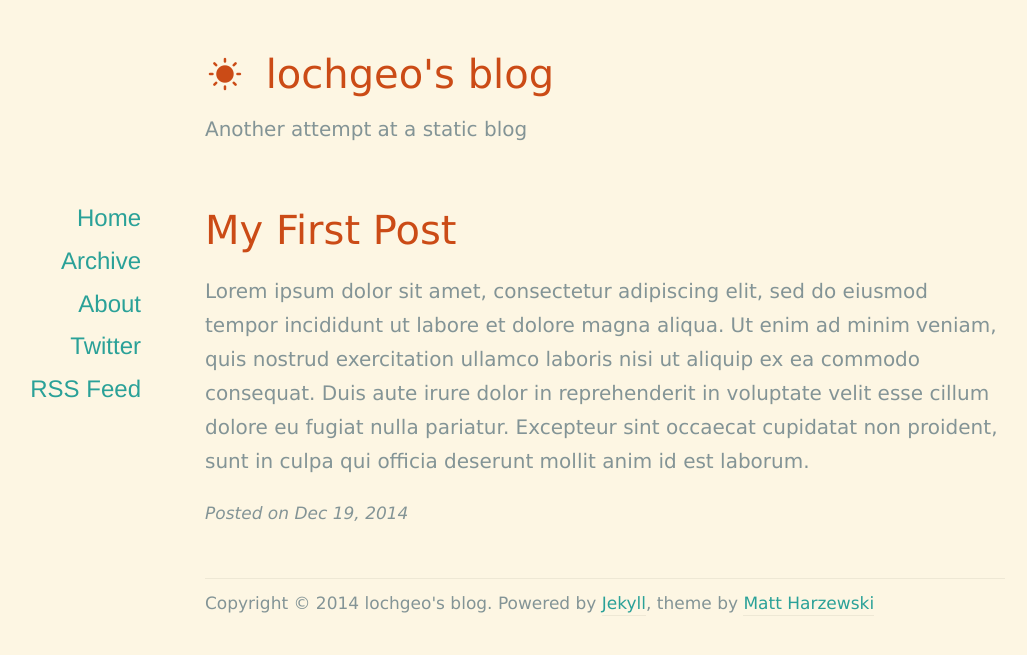
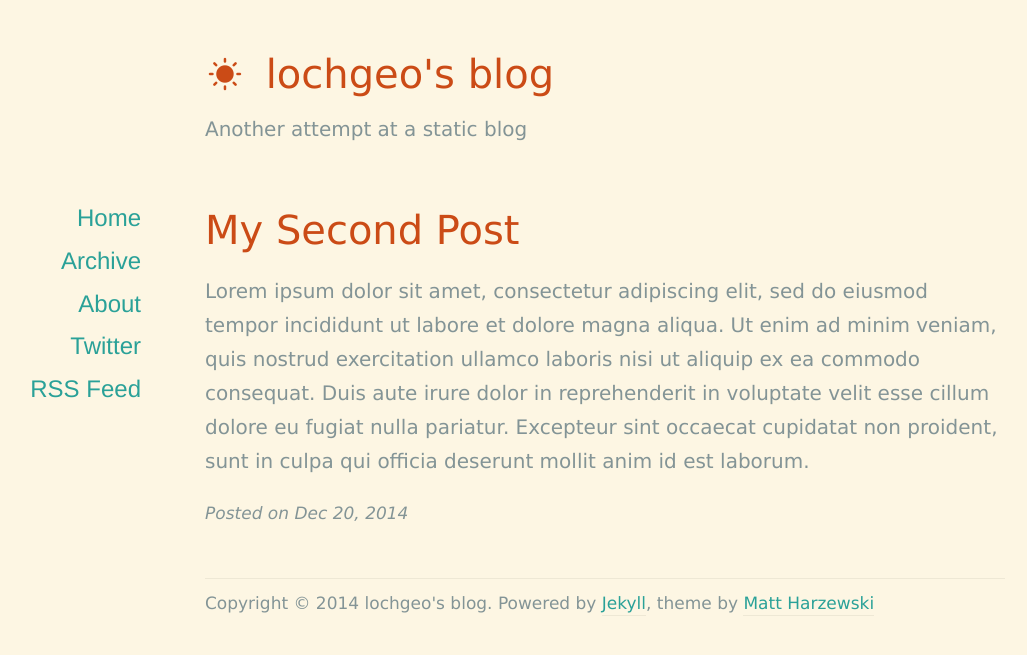
Before and after one commit to lochgeo/lochgeo.github.io, a Jekyll site: the page built from _posts/2914-12-19-My-Second-Post.md, in a window 1280 px wide. Shown: the top 655 px of the page, without its empty margins (35-1062 px from the left). Built offline with Jekyll 4.4.1, drawn with Linux system fonts in a browser that asks for light colours; nearby versions of some CDN libraries.

Commit message:
update post

```diff
--- a/_posts/2914-12-19-My-Second-Post.md
+++ b/_posts/2914-12-19-My-Second-Post.md
@@ -1,6 +1,6 @@
 ---
 layout: post
-title:  "My First Post"
-date:   2014-12-19 23:22:00
+title:  "My Second Post"
+date:   2014-12-20 00:32:00
 ---
 Lorem ipsum dolor sit amet, consectetur adipiscing elit, sed do eiusmod tempor incididunt ut labore et dolore magna aliqua. Ut enim ad minim veniam, quis nostrud exercitation ullamco laboris nisi ut aliquip ex ea commodo consequat. Duis aute irure dolor in reprehenderit in voluptate velit esse cillum dolore eu fugiat nulla pariatur. Excepteur sint occaecat cupidatat non proident, sunt in culpa qui officia deserunt mollit anim id est laborum.
```
